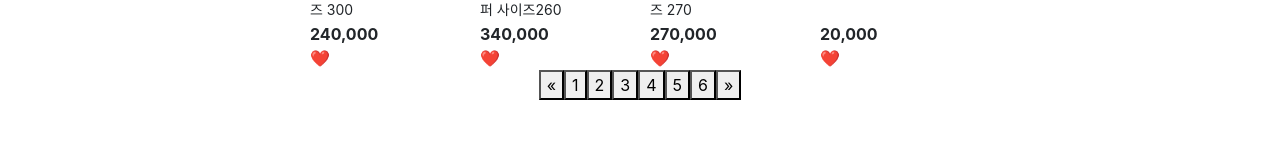
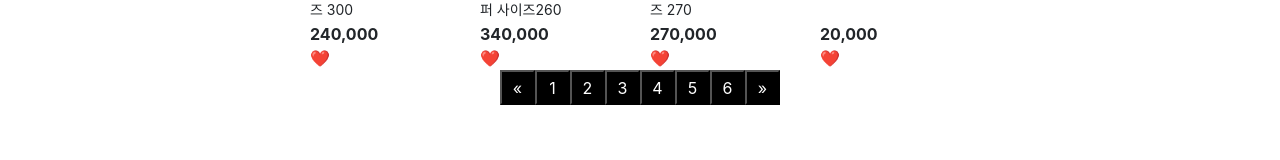
Before and after one commit to TradeWebProject/trade_web_project, a React (Create React App) app in the folder tradeweb/: page /my-page in a window 1280 px wide. Shown: the part 1188-1348 px from the top of the page. Built offline with nearby package versions, Linux system fonts and the light colour scheme; the HTML template or start-up script is replaced by a standard one.

Commit message:
페이징 버튼 UI 디자인 변경

```diff
--- a/tradeweb/src/components/detail/Detail.js
+++ b/tradeweb/src/components/detail/Detail.js
@@ -33,7 +33,7 @@ const Detail = () => {
         nickName: "nickname2",
         starRate: 5,
         reviewContent: "대박",
-        date: "2024.06.08",
+        date: "2024.06.07",
         productId: 2,
     },
     {
@@ -41,7 +41,7 @@ const Detail = () => {
         nickName: "nickname3",
         starRate: 4,
         reviewContent: "색이 예쁘고 발이 편해요",
-        date: "2024.06.08",
+        date: "2024.06.06",
         productId: 2,
     },
     {
@@ -49,15 +49,15 @@ const Detail = () => {
         nickName: "nickname4",
         starRate: 4,
         reviewContent: "추천",
-        date: "2024.06.08",
+        date: "2024.06.05",
         productId: 2,
     },
     {
         files: profile,
         nickName: "nickname5",
         starRate: 4,
-        reviewContent: "색이 예쁘고 발이 편해요...색이 예쁘고 발이 편해요...색이 예쁘고 발이 편해요...색이 예쁘고 발이 편해요...색이 예쁘고 발이 편해요...",
-        date: "2024.06.08",
+        reviewContent: "색이 예쁘고 발이 편해요...색이 예쁘고 발이 편해요...색이 예쁘고 발이 편해요...색이 예쁘고 발이 편해요...색이 예쁘고 발이 편해요...색이 예쁘고 발이 편해요...색이 예쁘고 발이 편해요...색이 예쁘고 발이 편해요...색이 예쁘고 발이 편해요...색이 예쁘고 발이 편해요...",
+        date: "2024.06.05",
         productId: 2,
     },
     {
@@ -65,7 +65,7 @@ const Detail = () => {
         nickName: "nickname6",
         starRate: 4,
         reviewContent: "좋아요 또 살래요",
-        date: "2024.06.08",
+        date: "2024.06.04",
         productId: 2,
     },
     {
@@ -73,7 +73,7 @@ const Detail = () => {
         nickName: "nickname7",
         starRate: 4,
         reviewContent: "좋아요",
-        date: "2024.06.08",
+        date: "2024.06.03",
         productId: 2,
     },
 ];
@@ -150,9 +150,18 @@ const Detail = () => {
             </ProfileContainer>
             ))}
         </ReviewContainer>
-        {/* <ReviewContainer>
-          dfdfdfdf
-        </ReviewContainer> */}
+        <ReviewContainer>
+            <Pagination class="pagination">
+                <PageButton>&laquo;</PageButton>
+                <PageButton>1</PageButton>
+                <PageButton>2</PageButton>
+                <PageButton>3</PageButton>
+                <PageButton>4</PageButton>
+                <PageButton>5</PageButton>
+                <PageButton>6</PageButton>
+                <PageButton>&raquo;</PageButton>
+            </Pagination>
+        </ReviewContainer>
 
     </Wrapper>
   );
@@ -360,3 +369,20 @@ const ChangeImgButton = styled.button`
     border: 1px solid black;
     cursor: pointer;
 `;
+
+
+const Pagination = styled.div`
+   margin-top: 1800px;
+   margin-left: 560px;
+
+
+`;
+
+const PageButton = styled.button`
+    width: 35px;
+    height: 35px;
+    background-color: black;
+    color: white;
+    cursor: pointer;
+
+`;
--- a/tradeweb/src/pages/myPage/MyPage.js
+++ b/tradeweb/src/pages/myPage/MyPage.js
@@ -241,16 +241,16 @@ const MyPage = () => {
                                     </SearchItem>
                                 ))}
                             </SearchResultList>
-                            <div class="pagination">
-                                <button>&laquo;</button>
-                                <button>1</button>
-                                <button>2</button>
-                                <button>3</button>
-                                <button>4</button>
-                                <button>5</button>
-                                <button>6</button>
-                                <button>&raquo;</button>
-                            </div>
+                            <Pagination class="pagination">
+                                <PageButton>&laquo;</PageButton>
+                                <PageButton>1</PageButton>
+                                <PageButton>2</PageButton>
+                                <PageButton>3</PageButton>
+                                <PageButton>4</PageButton>
+                                <PageButton>5</PageButton>
+                                <PageButton>6</PageButton>
+                                <PageButton>&raquo;</PageButton>
+                            </Pagination>
                         </Container>
                     </Box>
                 )}
@@ -316,16 +316,16 @@ const MyPage = () => {
                                     <TableTd>결제완료</TableTd>
                                 </tr>
                              </Table>
-                             <div class="pagination">
-                                <button>&laquo;</button>
-                                <button>1</button>
-                                <button>2</button>
-                                <button>3</button>
-                                <button>4</button>
-                                <button>5</button>
-                                <button>6</button>
-                                <button>&raquo;</button>
-                            </div>
+                             <Pagination class="pagination">
+                                <PageButton>&laquo;</PageButton>
+                                <PageButton>1</PageButton>
+                                <PageButton>2</PageButton>
+                                <PageButton>3</PageButton>
+                                <PageButton>4</PageButton>
+                                <PageButton>5</PageButton>
+                                <PageButton>6</PageButton>
+                                <PageButton>&raquo;</PageButton>
+                            </Pagination>
 
                         </Container>
                         <Container>
@@ -409,16 +409,16 @@ const MyPage = () => {
                                     <TableTd>2024.05.06</TableTd>
                                 </tr>
                              </Table>
-                             <div class="pagination">
-                                <button>&laquo;</button>
-                                <button>1</button>
-                                <button>2</button>
-                                <button>3</button>
-                                <button>4</button>
-                                <button>5</button>
-                                <button>6</button>
-                                <button>&raquo;</button>
-                            </div>
+                             <Pagination class="pagination">
+                                <PageButton>&laquo;</PageButton>
+                                <PageButton>1</PageButton>
+                                <PageButton>2</PageButton>
+                                <PageButton>3</PageButton>
+                                <PageButton>4</PageButton>
+                                <PageButton>5</PageButton>
+                                <PageButton>6</PageButton>
+                                <PageButton>&raquo;</PageButton>
+                            </Pagination>
 
                         </Container>
                         {/* <Container>
@@ -544,14 +544,14 @@ const MyPage = () => {
 
 
                                         <Pagination class="pagination">
-                                            <button>&laquo;</button>
-                                            <button>1</button>
-                                            <button>2</button>
-                                            <button>3</button>
-                                            <button>4</button>
-                                            <button>5</button>
-                                            <button>6</button>
-                                            <button>&raquo;</button>
+                                            <PageButton>&laquo;</PageButton>
+                                            <PageButton>1</PageButton>
+                                            <PageButton>2</PageButton>
+                                            <PageButton>3</PageButton>
+                                            <PageButton>4</PageButton>
+                                            <PageButton>5</PageButton>
+                                            <PageButton>6</PageButton>
+                                            <PageButton>&raquo;</PageButton>
                                         </Pagination>
                                     </Container>
                                     <Title>상품판매 현황</Title>
@@ -626,6 +626,15 @@ const Title  = styled.div`
 const Pagination = styled.div`
 
 
+
+`;
+
+const PageButton = styled.button`
+    width: 35px;
+    height: 35px;
+    background-color: black;
+    color: white;
+    cursor: pointer;
 
 `;
 
```
